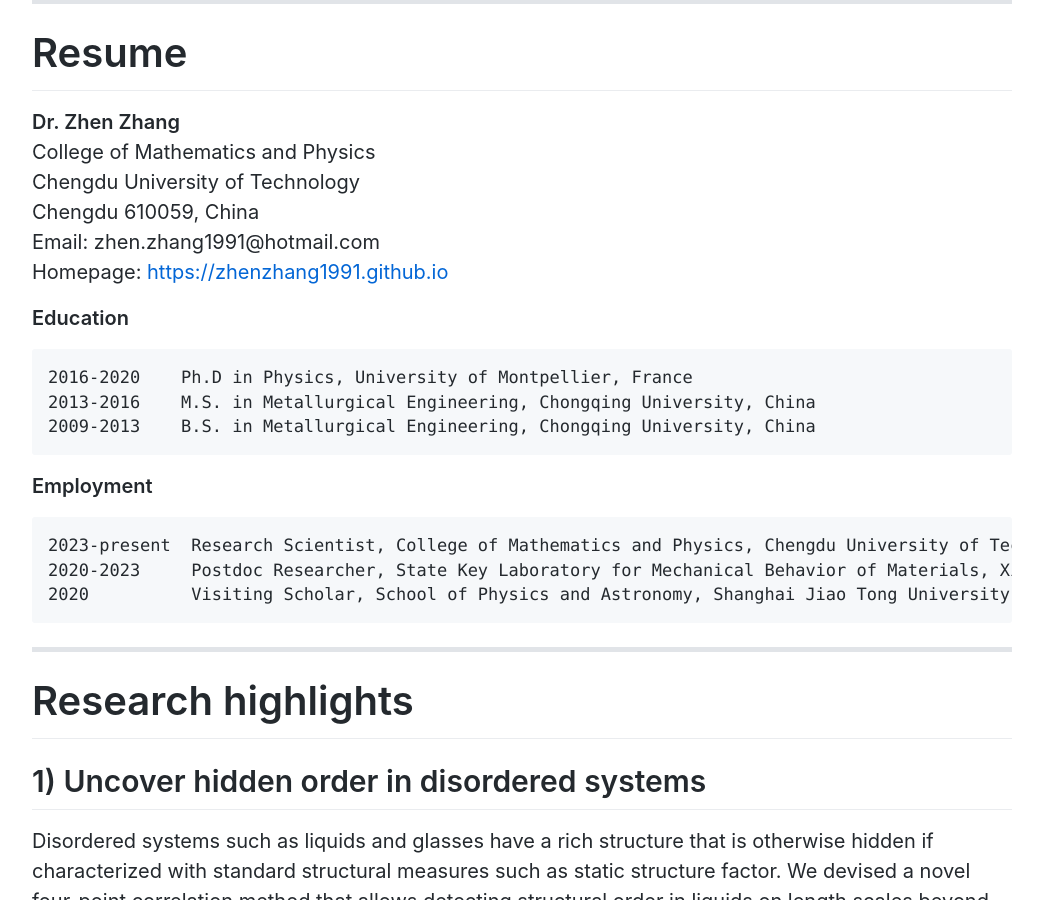
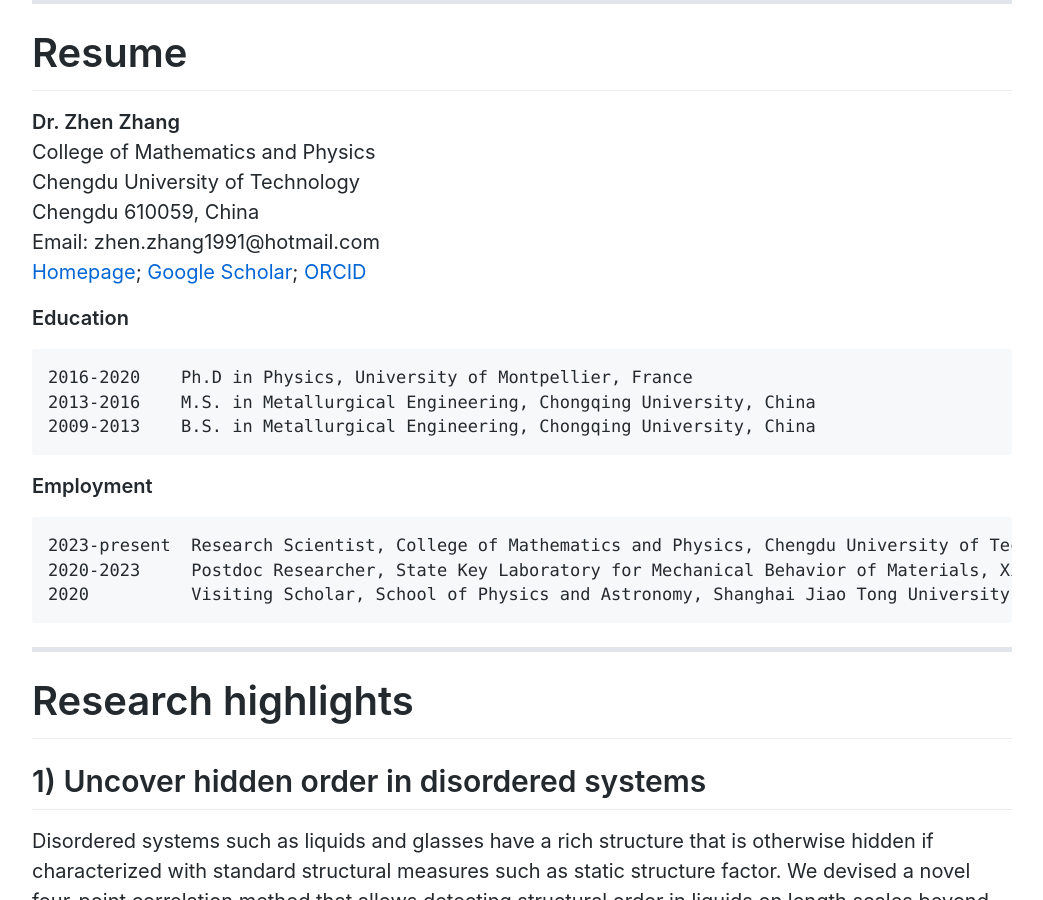
Before and after one commit to zhenzhang1991/zhenzhang1991.github.io, a Jekyll site: the page built from index.md, in a window 1280 px wide and 900 px high, scrolled down 332 px. Shown: the whole window, without its empty margins (118-1161 px from the left). Built offline with Jekyll 4.4.1, drawn with Linux system fonts in a browser that asks for light colours; Markdown is read by kramdown in place of the engine named in the settings; comment, search, counter and statistics services are not loaded.

Commit message:
Update index.md

```diff
--- a/index.md
+++ b/index.md
@@ -14,7 +14,8 @@ College of Mathematics and Physics<br>
 Chengdu University of Technology<br>
 Chengdu 610059, China<br>
 Email: zhen.zhang1991@hotmail.com<br>
-Homepage: [https://zhenzhang1991.github.io](https://zhenzhang1991.github.io)
+[Homepage](https://zhenzhang1991.github.io); [Google Scholar](https://scholar.google.com/citations?user=xlcoVIUAAAAJ&hl=en);
+[ORCID](https://orcid.org/0000-0003-2128-6215)
 
 **Education**
 <pre>
```
